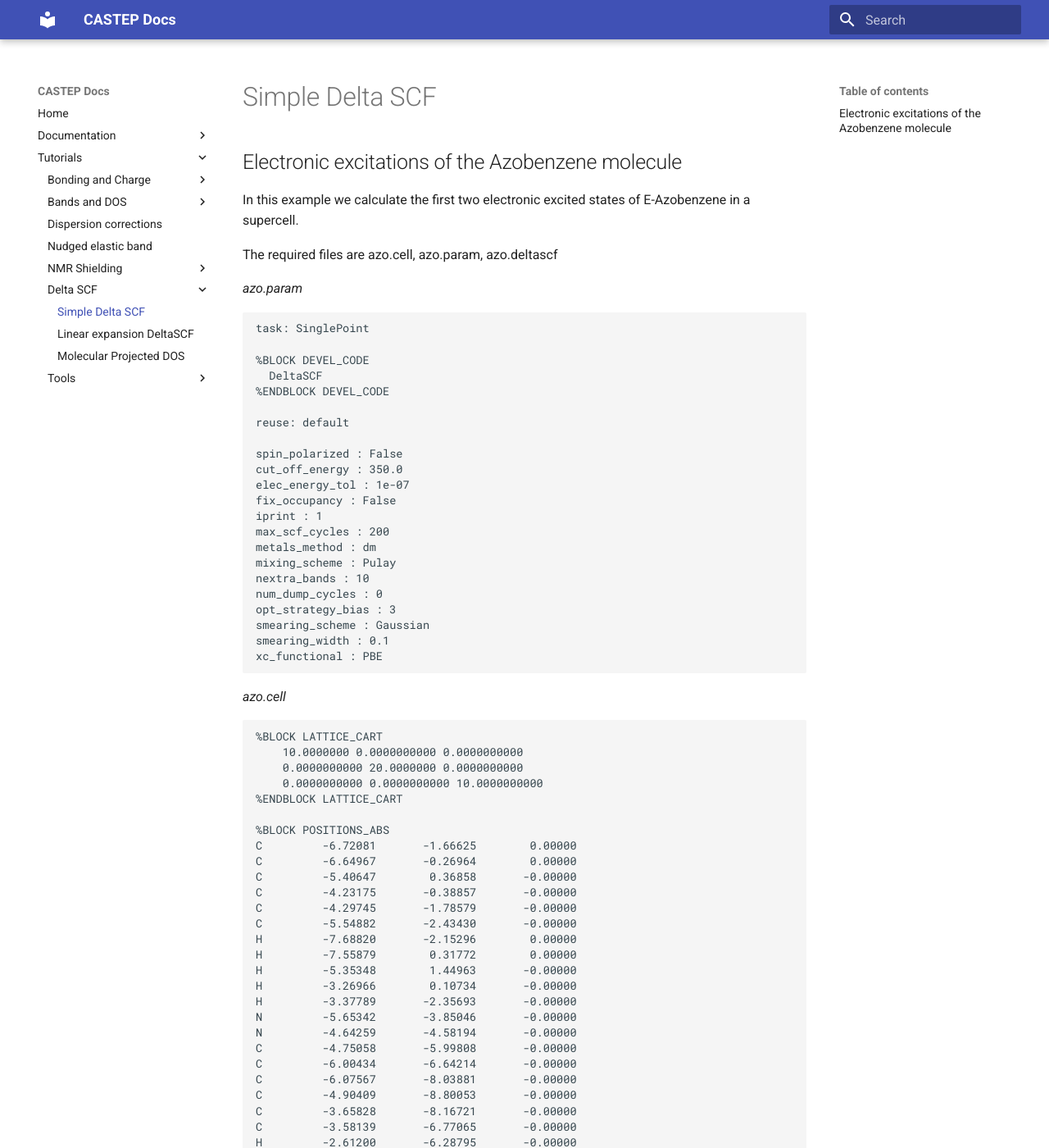
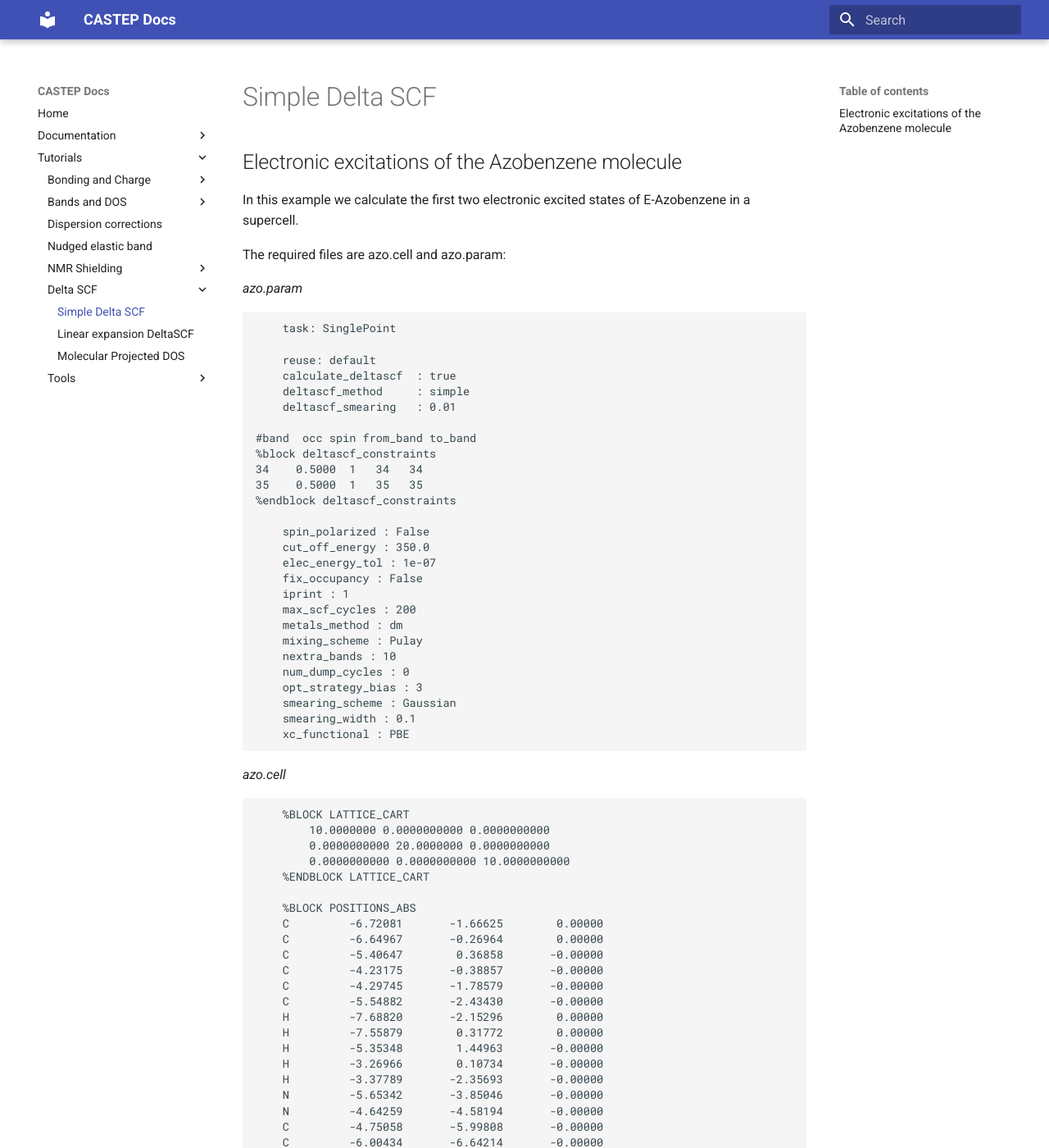
Before and after one commit to castep-docs/castep-docs, an MkDocs documentation site: the page built from docs/tutorials/Delta_SCF/simple_delta_scf.md, in a window 1280 px wide and 1400 px high. Shown: the whole window at 82% size. Built offline with MkDocs 1.6.1 and Material for MkDocs 9.7.7, drawn with Linux system fonts in a browser that asks for light colours; some of the changed text lies outside the part shown.

Commit message:
Updated deltaSCF tutorials

````diff
--- a/docs/tutorials/Delta_SCF/simple_delta_scf.md
+++ b/docs/tutorials/Delta_SCF/simple_delta_scf.md
@@ -4,17 +4,23 @@
 In this example we calculate the first two electronic excited states of
 E-Azobenzene in a supercell.
 
-The required files are azo.cell, azo.param, azo.deltascf
+The required files are azo.cell and azo.param:
 
 *azo.param*
 
+```
     task: SinglePoint
 
-    %BLOCK DEVEL_CODE
-      DeltaSCF
-    %ENDBLOCK DEVEL_CODE
+    reuse: default
+    calculate_deltascf  : true
+    deltascf_method     : simple
+    deltascf_smearing   : 0.01
 
-    reuse: default
+#band  occ spin from_band to_band
+%block deltascf_constraints
+34    0.5000  1   34   34
+35    0.5000  1   35   35
+%endblock deltascf_constraints
 
     spin_polarized : False
     cut_off_energy : 350.0
@@ -30,9 +36,11 @@ The required files are azo.cell, azo.param, azo.deltascf
     smearing_scheme : Gaussian
     smearing_width : 0.1
     xc_functional : PBE
+```
 
 *azo.cell*
 
+```
     %BLOCK LATTICE_CART
         10.0000000 0.0000000000 0.0000000000
         0.0000000000 20.0000000 0.0000000000
@@ -68,26 +76,16 @@ The required files are azo.cell, azo.param, azo.deltascf
 
     FIX_ALL_CELL : True
     KPOINTS_MP_GRID : 1 1 1
-
-*azo.deltascf*
-
-    deltascf_mode        :  1
-    deltascf_iprint      :  1
-    # mode 1 constraints ##
-    #                       band  occ spin from_band to_band
-    deltascf_constraint  :  34    0.5000  1   34   34
-    deltascf_constraint  :  35    0.5000  1   35   35
+```
 
 We start by calculating the total DFT ground state energy as
 
+```
     Final energy, E             =  -2597.665647686     eV
+```
 
 Now we reuse the calculated wavefunctions and switch to the DeltaSCF
-calculation
-
-    %BLOCK DEVEL_CODE
-      DeltaSCF
-    %ENDBLOCK DEVEL_CODE
+calculation (param file above)
 
 There are 68 valence electrons. Therefore, for this non-spin-polarized
 system the HOMO orbital is orbital no. 34. The LUMO is orbital no. 35.
@@ -99,8 +97,13 @@ and the LUMO.
 The corresponding constraint sequence in azo.deltascf for the S1
 excitation is
 
-    deltascf_constraint  :  34    0.5000  1   34   34
-    deltascf_constraint  :  35    0.5000  1   35   35
+```
+#band  occ spin from_band to_band
+%block deltascf_constraints
+  34    0.5000  1   34   34
+  35    0.5000  1   35   35
+%endblock deltascf_constraints
+```
 
 ------------------------------------------------------------------------
 
@@ -115,22 +118,31 @@ excitation is
 
 ------------------------------------------------------------------------
 
-Feel free to increase the print level with deltascf_iprint to study the
+Feel free to increase the print level with iprint to study the
 output in more detail.
 
 The corresponding total energy is
 
+```
     Final energy, E             =  -2595.702720896     eV
+```
 
 This corresponds to an S1 excitation energy of 1.96 eV.
 
 The constraint sequence for an S2 excitation is
 
-    deltascf_constraint  :  33    0.5000  1   33   33
-    deltascf_constraint  :  35    0.5000  1   35   35
+```
+#band  occ spin from_band to_band
+%block deltascf_constraints
+33    0.5000  1   33   33
+35    0.5000  1   35   35
+%endblock deltascf_constraints
+```
 
 The resulting final energy is
 
+```
     Final energy, E             =  -2594.762182241     eV
+```
 
 The corresponding S2 excitation energy is 2.90 eV.
````
Also changed, not shown: docs/tutorials/Delta_SCF/lin_ex_delta_scf.md (+39 -16 lines), docs/tutorials/Delta_SCF/molpdos.md (+16 -139 lines).
